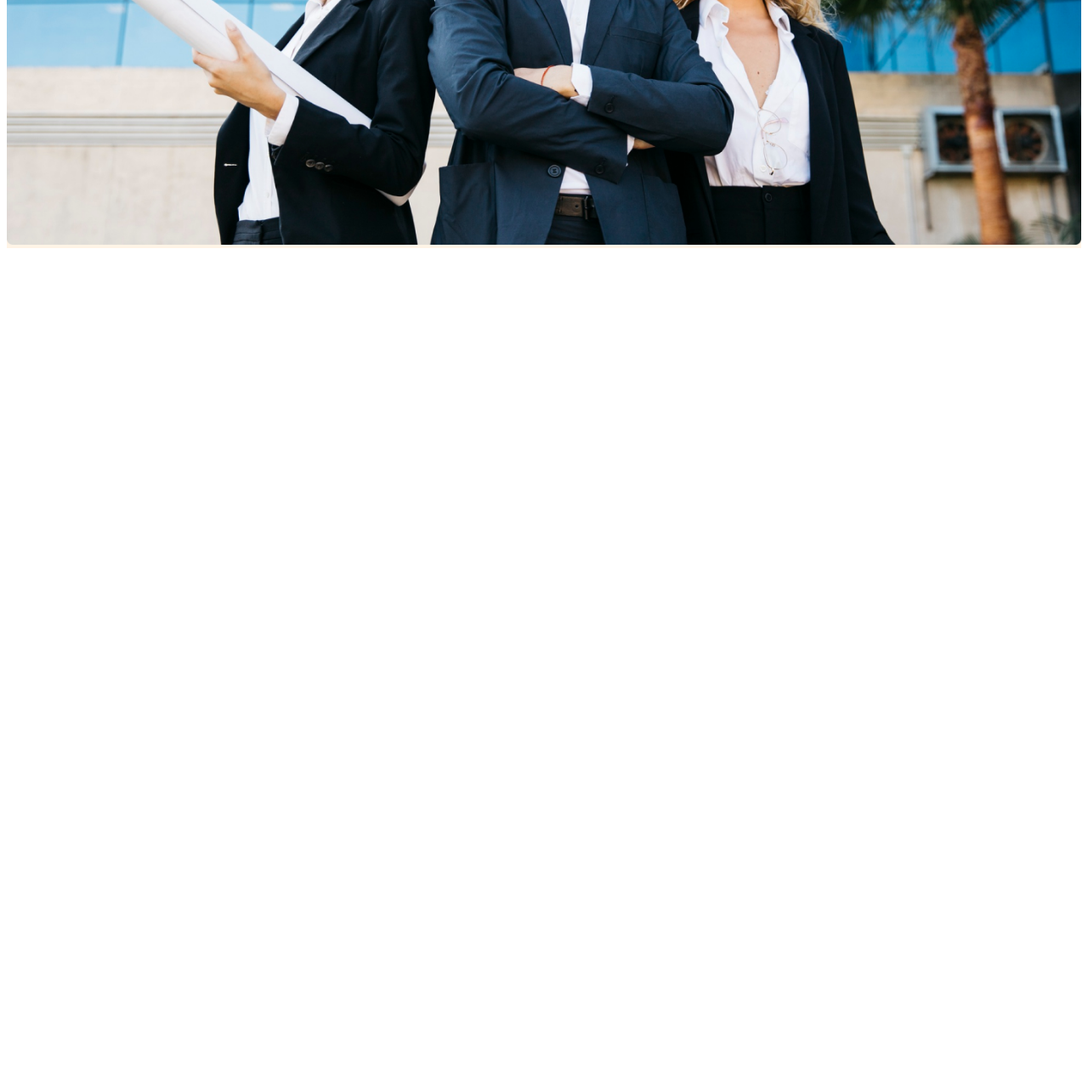
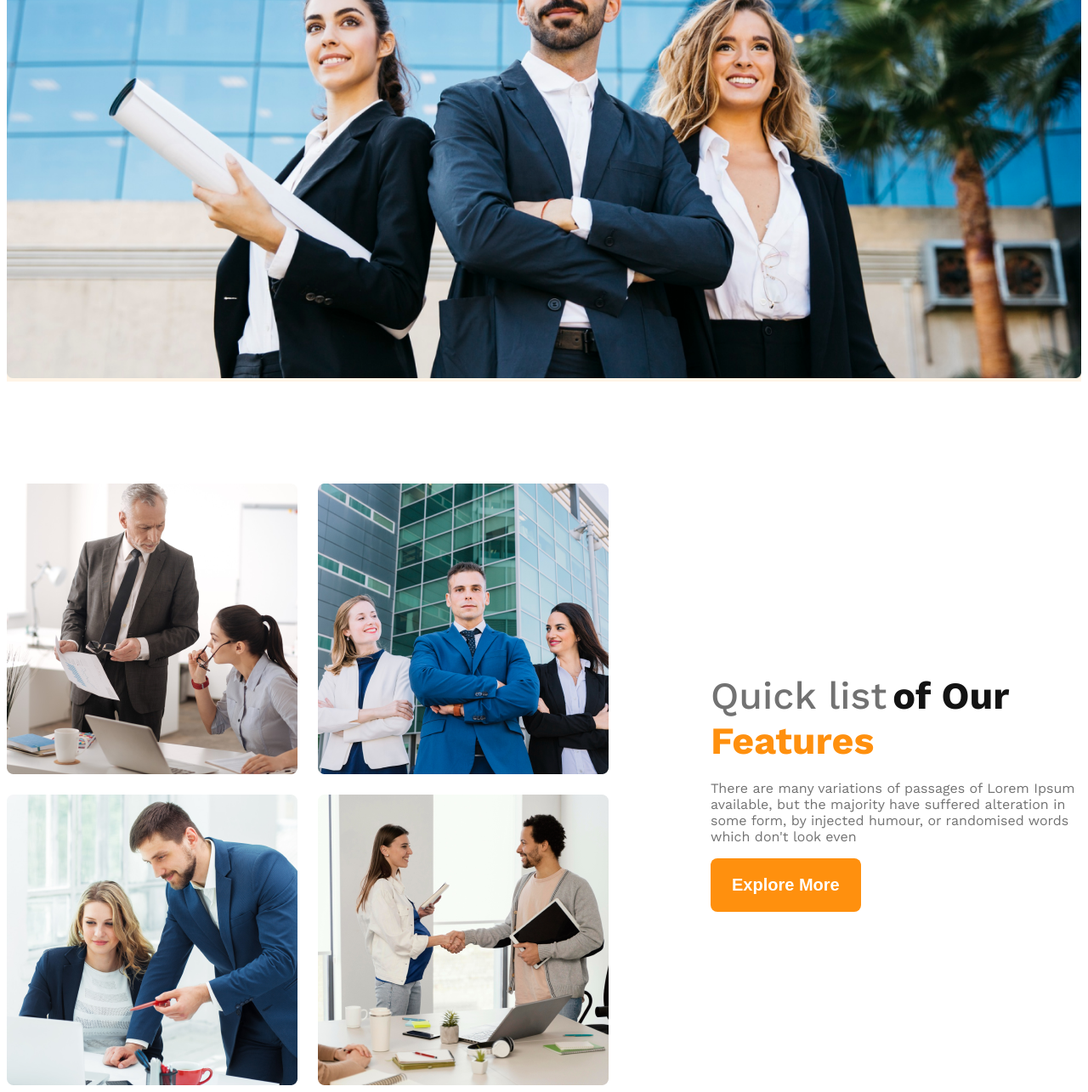
Before and after one commit to anupam0055/g3-architects, a plain HTML site: page index.html in a window 1280 px wide. Shown: the part 763-2048 px from the top of the page at 85% size. Before the commit the page ends 1063 px from the top, so only its background shows below. Drawn offline with nearby package versions, Linux system fonts and the light colour scheme.

Commit message:
main feature done

```diff
--- a/Architects/architects.css
+++ b/Architects/architects.css
@@ -90,7 +90,19 @@
   margin: 0 auto;
  }
 
+
  /* banner related style */
+ .banner-title{
+   font-size: 4rem;
+   font-weight: 700;
+   color: rgba(19, 19, 19, 1);
+ }
+ .sub-title{
+  font-size: 1rem;
+  font-weight: 400;
+  color:rgba(114, 114, 114, 1) ;
+ }
+
  .banner-contant{
   max-width: 850px;
   margin: 0 auto;
@@ -102,8 +114,56 @@
   width: 100%;
  }
 
+
+/* main section style */
+main{
+  max-width: 1440px;
+  margin: 0 auto;
+}
+main>section{
+  margin-top: 120px;
+}
+.teams{
+  display: flex;
+  align-items: center;
+
+}
+.team-img-container{
+ display: grid;
+ grid-template-columns: repeat(2,1fr);
+ gap: 24px;
+}
+.our-featurs{
+  margin-left: 120px;
+  max-width: 530px;
+}
+.sub-title{
+
+}
+.p1{
+  font-size: 2.8rem;
+  font-weight: 500;
+  color:rgba(114, 114, 114, 1) ;
+}
+.p2{
+  font-size: 2.8rem;
+  font-weight: bold;
+  color: rgba(19, 19, 19, 1);
+
+}
+.p3{
+  font-size: 2.8rem;
+  font-weight: bold;
+  color: rgba(255, 144, 14, 1);
+}
+
+
+
+
+
+
  /* responsive */
-@media screen and (max-width:576px) {
+ @media screen and (max-width:576px) {
   .nav-items,.nav-bar{
     flex-direction: column;
   }
--- a/index.html
+++ b/index.html
@@ -21,8 +21,8 @@
         </nav>
         <div class="banner">
             <div class="banner-contant">
-            <h1 class="pry-title">Brand New Group of Architects</h1>
-            <p class="sen-title">Lorem ipsum, dolor sit amet consectetur adipisicing elit. Laborum aspernatur ex eum illo amet dolorem in? Possimus modi ratione porro, omnis quibusdam animi necessitatibus adipisci eveniet, delectus quisquam maiores. Adipisci voluptate incidunt soluta inventore laborum ipsam non nam eius iure animi facilis ea, ab recusandae possimus excepturi hic id atque dolores quod.</p>
+            <h1 class="banner-title">Brand New Group of Architects</h1>
+            <p class="sub-title">Lorem ipsum, dolor sit amet consectetur adipisicing elit. Laborum aspernatur ex eum illo amet dolorem in? Possimus modi ratione porro, omnis quibusdam animi necessitatibus adipisci eveniet, delectus quisquam maiores. Adipisci voluptate incidunt soluta inventore laborum ipsam non nam eius iure animi facilis ea, ab recusandae possimus excepturi hic id atque dolores quod.</p>
             <button class="pry-btn">Explor More</button>
             </div>
 
@@ -31,6 +31,20 @@
 
     </header>
     <main>
+        <section class="teams">
+            <div class="team-img-container">
+                <img src="./images/team1.png" alt="" class="team-img"><img src="./images/team2.png" alt="" class="team-img"><img src="./images/team3.png" alt="" class="team-img"><img src="./images/team4.png" alt="" class="team-img">
+            </div>
+            <div class="our-featurs">
+                <h2>
+                    <span class="p1">Quick list</span>
+                    <span class="p2">of Our</span>
+                    <span class="p3">Features</span>
+                </h2>
+                <p class="sub-title">There are many variations of passages of Lorem Ipsum available, but the majority have suffered alteration in some form, by injected humour, or randomised words which don't look even</p>
+                <button class="pry-btn">Explore More</button>
+            </div>
+        </section>
 
     </main>
     <footer>
```
